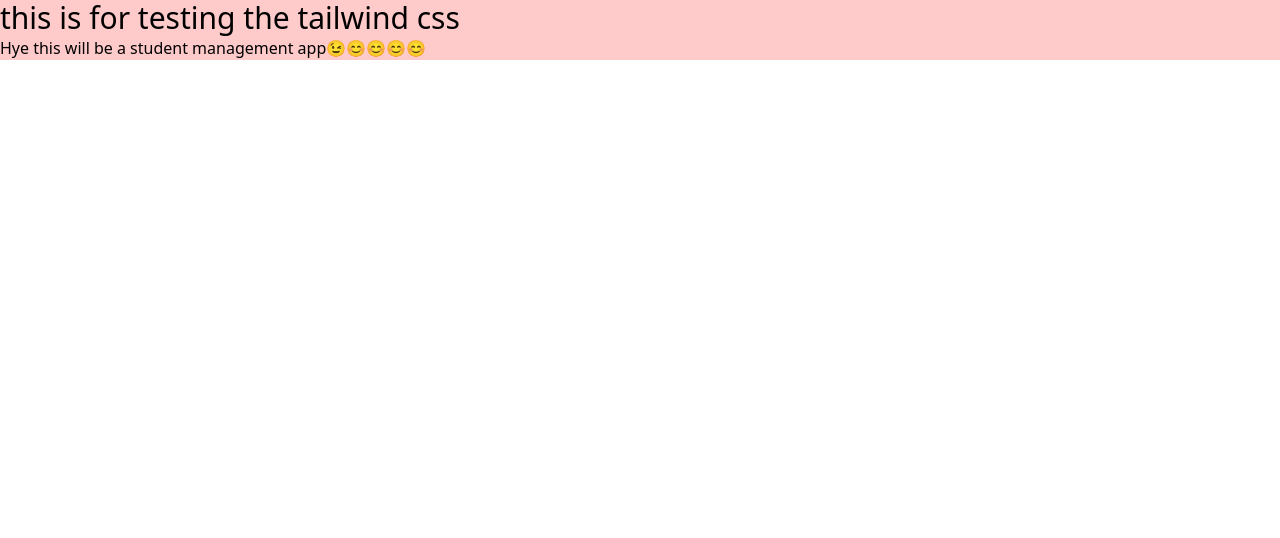
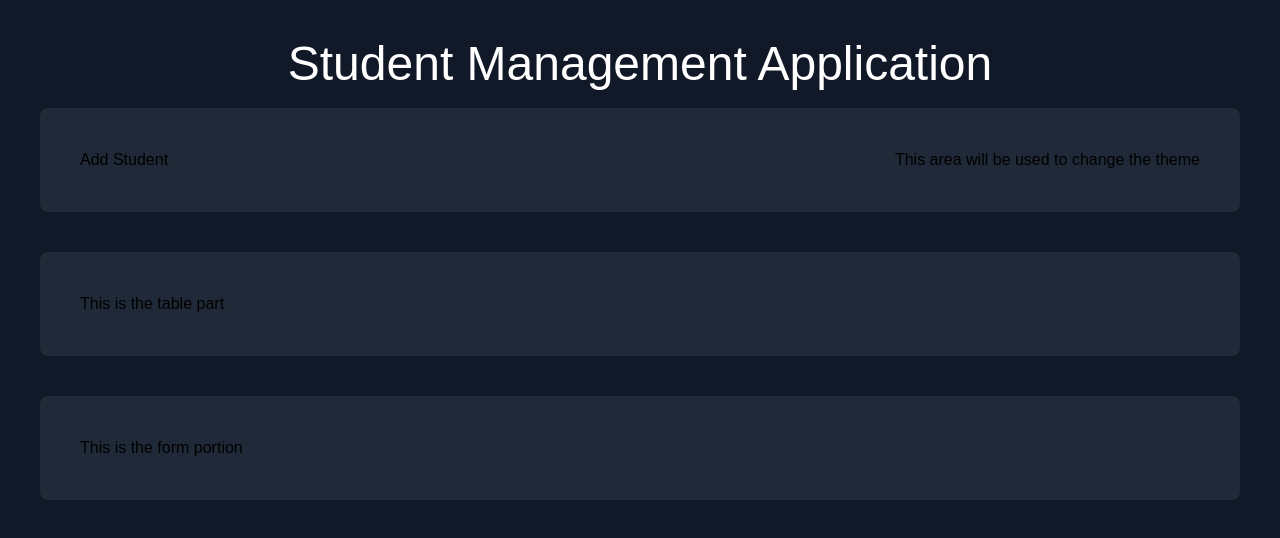
Before and after one commit to JaiBhalla03/student-management-app, a Next.js app: page / in a window 1280 px wide. Shown: the top 538 px of the page. Built offline with nearby package versions, Linux system fonts and the light colour scheme.

Commit message:
Adding basic commponents that are needed

```diff
--- /dev/null
+++ b/components/Form.js
@@ -0,0 +1,11 @@
+import React from 'react';
+
+const Form = () => {
+    return (
+        <div className={'mt-5 mb-10 p-10 bg-gray-800 border-none rounded-lg'}>
+            This is the form portion
+        </div>
+    );
+};
+
+export default Form;
--- /dev/null
+++ b/components/Table.js
@@ -0,0 +1,11 @@
+import React from 'react';
+
+const Table = () => {
+    return (
+        <div className={'mt-5 mb-10 p-10 bg-gray-800 border-none rounded-lg'}>
+            This is the table part
+        </div>
+    );
+};
+
+export default Table;
--- a/pages/index.tsx
+++ b/pages/index.tsx
@@ -1,17 +1,23 @@
 import Head from 'next/head'
-
+import Table from '../components/Table'
+import Form from '../components/Form'
 
 export default function Home() {
   return (
-    <div>
+    <div className={'bg-gray-900 h-screen'}>
       <Head>
         <title>Student Management App</title>
       </Head>
-      <main className='bg-red-200'>
-          <div className={'text-3xl'}>
-              this is for testing the tailwind css
+      <main className='m-0 p-10'>
+          <h1 className={'text-5xl font-light text-white flex justify-center'}>Student Management Application</h1>
+          <div>
+              <div className={'flex justify-between mt-5 mb-10 p-10 bg-gray-800 border-none rounded-lg'}>
+                  <button>Add Student</button>
+                  <div>This area will be used to change the theme</div>
+              </div>
+              <Table/>
+              <Form/>
           </div>
-        Hye this will be a student management app😉😊😊😊😊
       </main>
     </div>
   )
--- a/styles/globals.css
+++ b/styles/globals.css
@@ -3,3 +3,9 @@
 @import "tailwindcss/components";
 
 @import "tailwindcss/utilities";
+
+@import url('https://fonts.googleapis.com/css2?family=Poppins:ital,wght@0,100;0,200;0,300;0,400;0,500;0,600;0,700;1,100;1,200;1,300;1,400;1,600&display=swap');
+
+*>*{
+    font-family: 'Poppins', sans-serif;
+}
```
